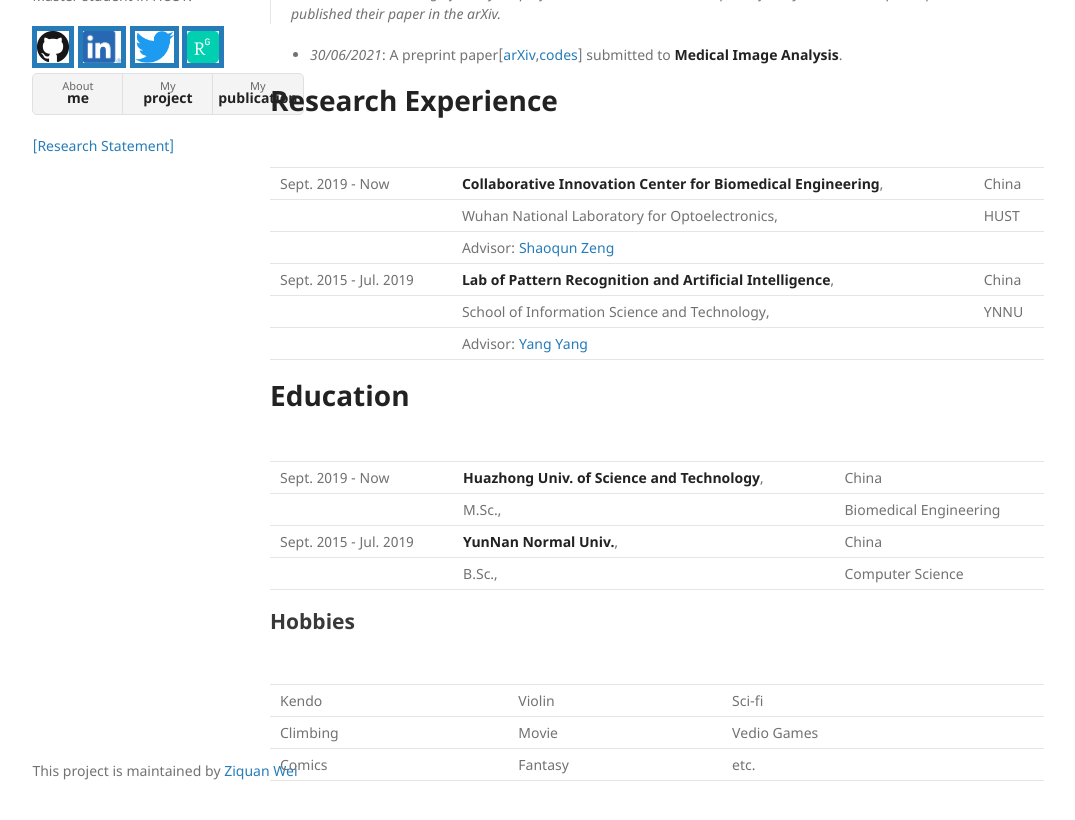
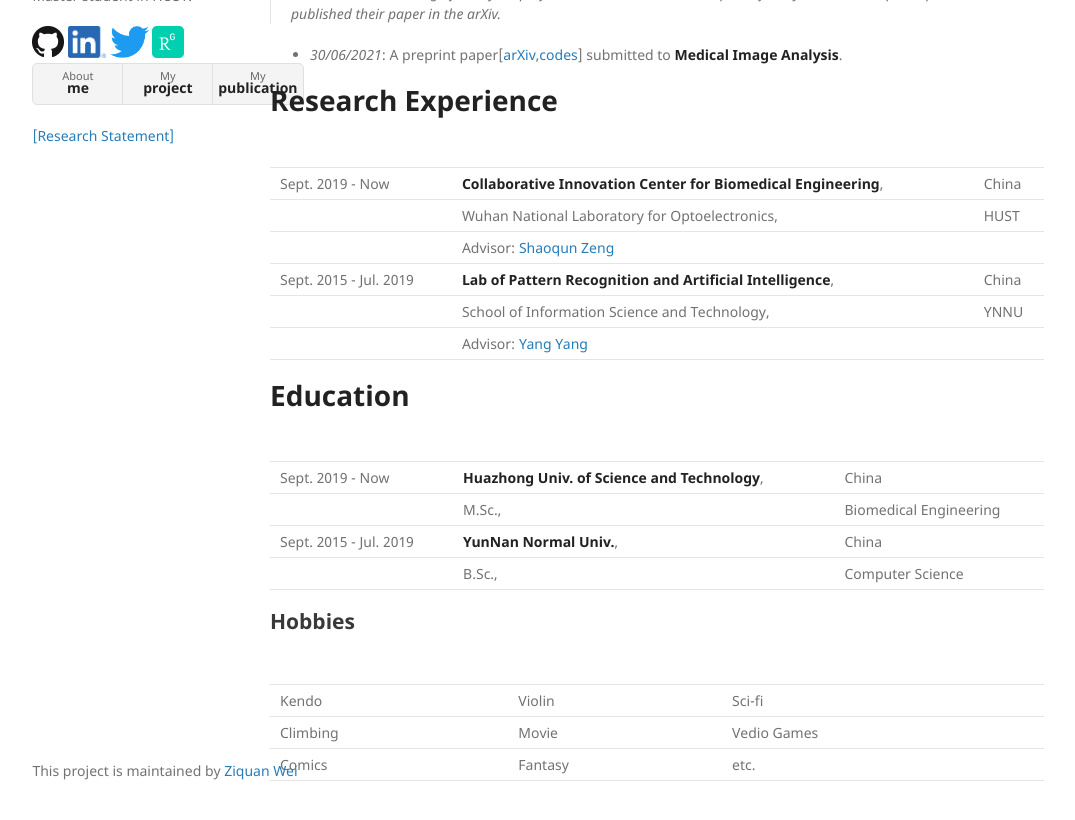
Before and after one commit to Chrisa142857/Chrisa142857.github.io, a Jekyll site: the page built from index.md, in a window 1280 px wide and 1205 px high. Shown: the part 354-1174 px from the top of the window, without its empty margins (26-1101 px from the left). Built offline with Jekyll 4.4.1, drawn with Linux system fonts in a browser that asks for light colours; our own code applies the rules of GitHub Pages for plain Markdown files.

Commit message:
Update default.html

```diff
--- a/_layouts/default.html
+++ b/_layouts/default.html
@@ -27,10 +27,10 @@
         {% endif %}
         <p>{{ site.description | default: site.github.project_tagline }}</p>
 
-        <a href="{{ site.github.owner_url }}"><img border="5" src="/assets/img/GitHub-Mark-32px.png" width="32" height="32" /></a>
-        <a href="{{ site.linkedin_url }}"><img border="5" src="/assets/img/LI-In-Bug.png" width="38" height="32" /></a>
-        <a href="{{ site.twitter_url }}"><img border="5" src="/assets/img/2021 Twitter logo - blue.png" width="39" height="32" /></a>
-        <a href="{{ site.rg_url }}"><img border="5" src="/assets/img/researchgate_icon_130843.png" width="32" height="32" /></a>
+        <a href="{{ site.github.owner_url }}"><img border="0" src="/assets/img/GitHub-Mark-32px.png" width="32" height="32" /></a>
+        <a href="{{ site.linkedin_url }}"><img border="0" src="/assets/img/LI-In-Bug.png" width="38" height="32" /></a>
+        <a href="{{ site.twitter_url }}"><img border="0" src="/assets/img/2021 Twitter logo - blue.png" width="39" height="32" /></a>
+        <a href="{{ site.rg_url }}"><img border="0" src="/assets/img/researchgate_icon_130843.png" width="32" height="32" /></a>
 
         {% if site.show_buttons %}
         <ul class="downloads">
```
